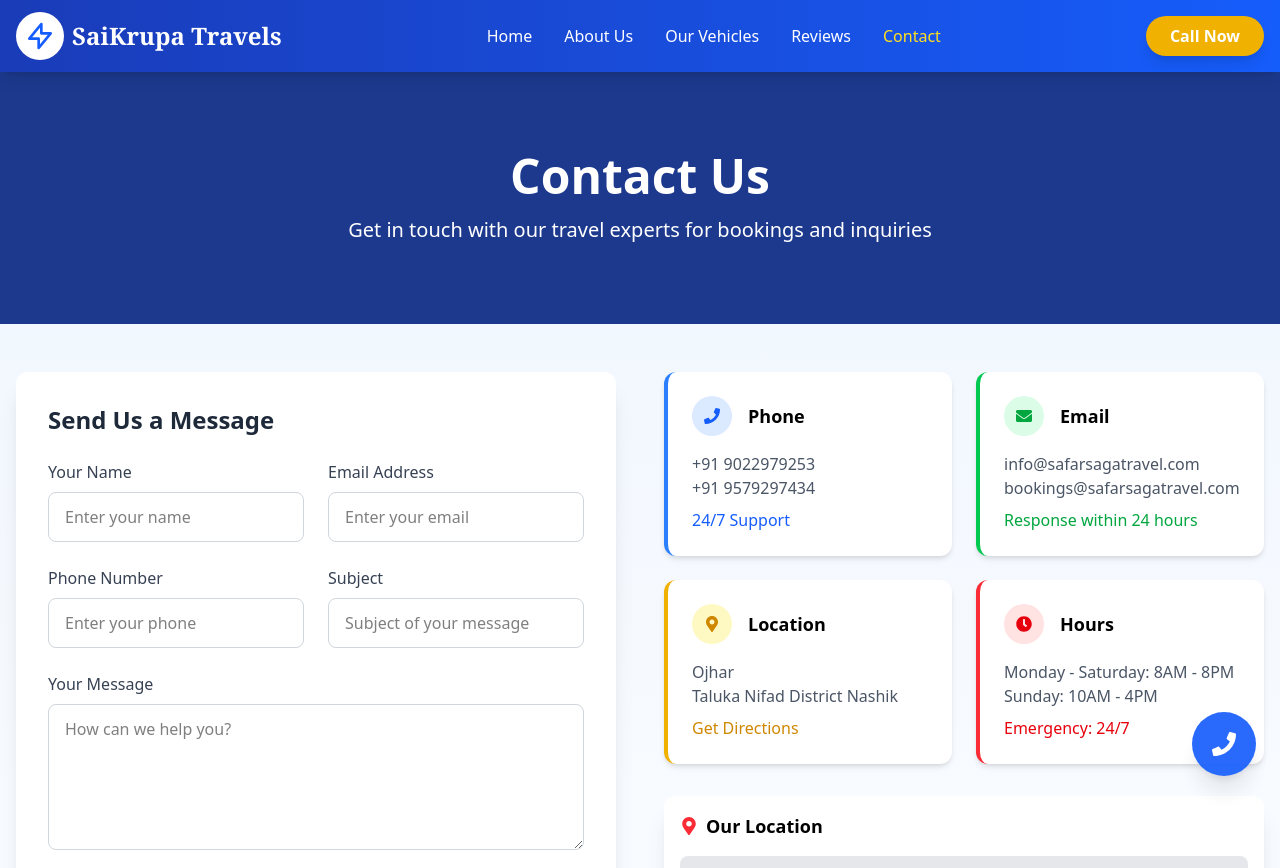
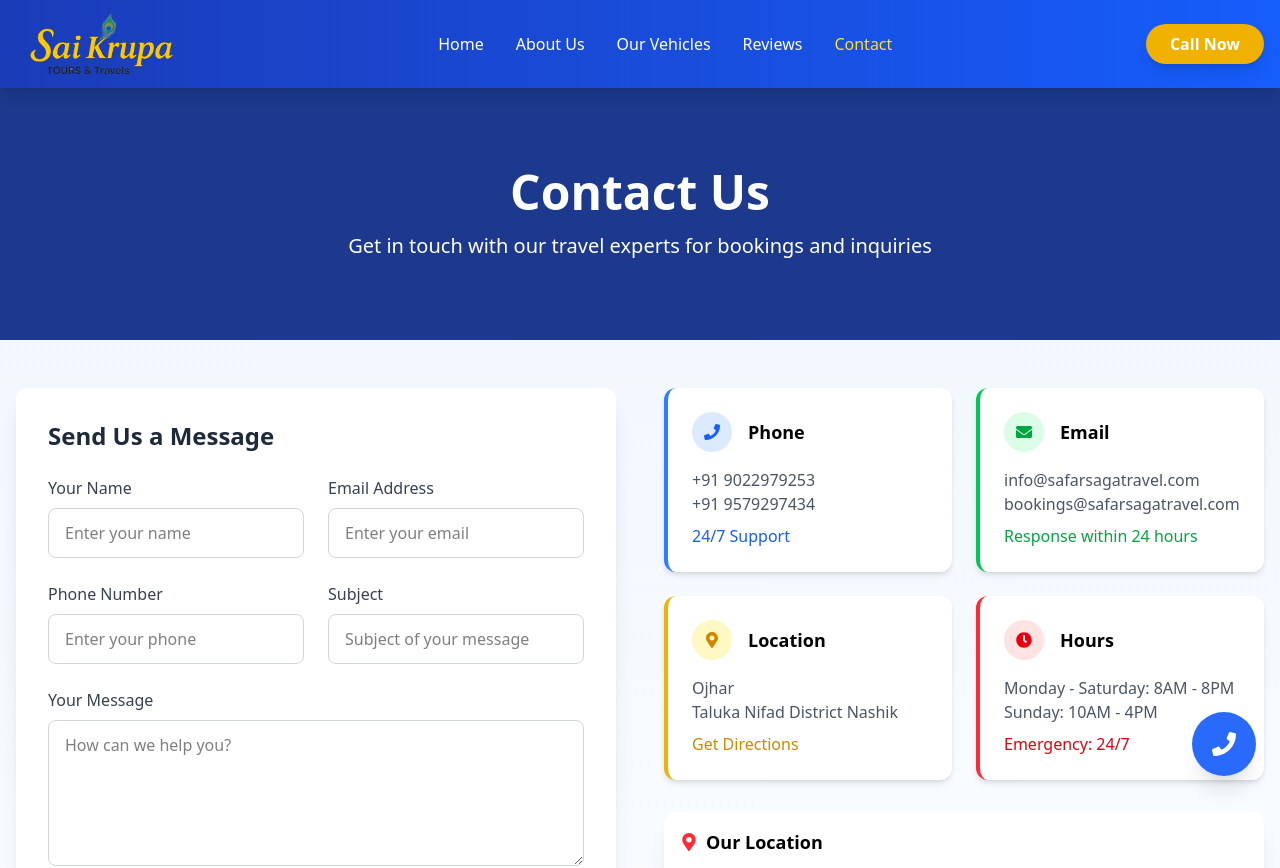
Before and after one commit to monubawane2861/travelagency, a React (Vite) app: page /contact in a window 1280 px wide. Shown: the top 868 px of the page. Built offline with nearby package versions, Linux system fonts and the light colour scheme; grey boxes are pictures that could not be loaded.

Commit message:
five commit

```diff
--- a/src/components/common/Header/Header.jsx
+++ b/src/components/common/Header/Header.jsx
@@ -1,9 +1,10 @@
 import React, { useState, useEffect, useRef } from "react";
 import { Link, useLocation } from "react-router-dom";
+import saikrupaLogo from "../../../assets/image/saikrupa logo.png"; // Make sure the image is in src/assets/
 
 const Header = () => {
   const [isMenuOpen, setIsMenuOpen] = useState(false);
-  const phoneNumber = "9022979253"; // Replace with your actual phone number
+  const phoneNumber = "9022979253";
   const location = useLocation();
   const menuRef = useRef(null);
 
@@ -38,27 +39,13 @@ const Header = () => {
     <header className="bg-gradient-to-r from-blue-800 to-blue-600 shadow-lg sticky top-0 z-50">
       <div className="container mx-auto px-4 py-3">
         <div className="flex justify-between items-center">
-          {/* Logo */}
-          <Link to="/" className="flex items-center space-x-2">
-            <div className="w-12 h-12 bg-white rounded-full flex items-center justify-center">
-              <svg
-                xmlns="http://www.w3.org/2000/svg"
-                className="h-8 w-8 text-blue-600"
-                fill="none"
-                viewBox="0 0 24 24"
-                stroke="currentColor"
-              >
-                <path
-                  strokeLinecap="round"
-                  strokeLinejoin="round"
-                  strokeWidth={2}
-                  d="M13 10V3L4 14h7v7l9-11h-7z"
-                />
-              </svg>
-            </div>
-            <span className="text-white text-2xl font-bold font-serif">
-              SaiKrupa Travels
-            </span>
+          {/* ✅ Logo with Image */}
+          <Link to="/" className="flex items-center space-x-3">
+            <img
+              src={saikrupaLogo}
+              alt="Sai Krupa Logo"
+              className="h-16 w-auto object-contain"
+            />
           </Link>
 
           {/* Desktop Navigation */}
@@ -76,7 +63,7 @@ const Header = () => {
             ))}
           </nav>
 
-          {/* Mobile menu button */}
+          {/* Mobile Menu Toggle */}
           <div className="md:hidden flex items-center">
             <a href={`tel:${phoneNumber}`} className="mr-4">
               <button className="bg-yellow-500 hover:bg-yellow-600 text-white font-bold py-2 px-4 rounded-full shadow-lg transition duration-300">
--- a/src/components/pages/About/aboutData.json
+++ b/src/components/pages/About/aboutData.json
@@ -7,7 +7,7 @@
     "image": "https://plus.unsplash.com/premium_photo-1661962450733-7f564e8199f6?q=80&w=870&auto=format&fit=crop&ixlib=rb-4.1.0&ixid=M3wxMjA3fDB8MHxwaG90by1wYWdlfHx8fGVufDB8fHx8fA%3D%3D",
     "heading": "Our Journey",
     "paragraphs": [
-      "Founded in 2010 by Ankit Bhawan and Kiran Bhawan, Saikrupa Travel began with just 2 vehicles and a vision to provide exceptional travel experiences. Today, we're one of the most trusted travel agencies in the region.",
+      "Founded in 2010 by Ankit Bhavar and Kiran Bhavar, Saikrupa Travel began with just 2 vehicles and a vision to provide exceptional travel experiences. Today, we're one of the most trusted travel agencies in the region.",
       "What started as a small family business has grown into a fleet of 50+ vehicles serving thousands of satisfied customers annually. Our commitment to safety, comfort, and reliability has remained unchanged since day one."
     ],
     "phone": "9579297434"
@@ -60,13 +60,13 @@
   ],
   "team": [
     {
-      "name": "Ankit Bhawan",
+      "name": "Ankit Bhavar",
       "role": "Founder & CEO",
       "bio": "With over 15 years in the travel industry, Rajesh ensures our services meet the highest standards.",
       "image": "https://encrypted-tbn0.gstatic.com/images?q=tbn:ANd9GcR4g_2Qj3LsNR-iqUAFm6ut2EQVcaou4u2YXw&s"
     },
     {
-      "name": "Kiran Bhawan ",
+      "name": "Kiran Bhavar ",
       "role": "Operations Manager",
       "bio": "Coordinates all tours and ensures seamless travel experiences for our clients.",
       "image": "https://encrypted-tbn0.gstatic.com/images?q=tbn:ANd9GcR4g_2Qj3LsNR-iqUAFm6ut2EQVcaou4u2YXw&s"
```
Also changed, not shown: src/assets/image/saikrupa logo.png (added).
